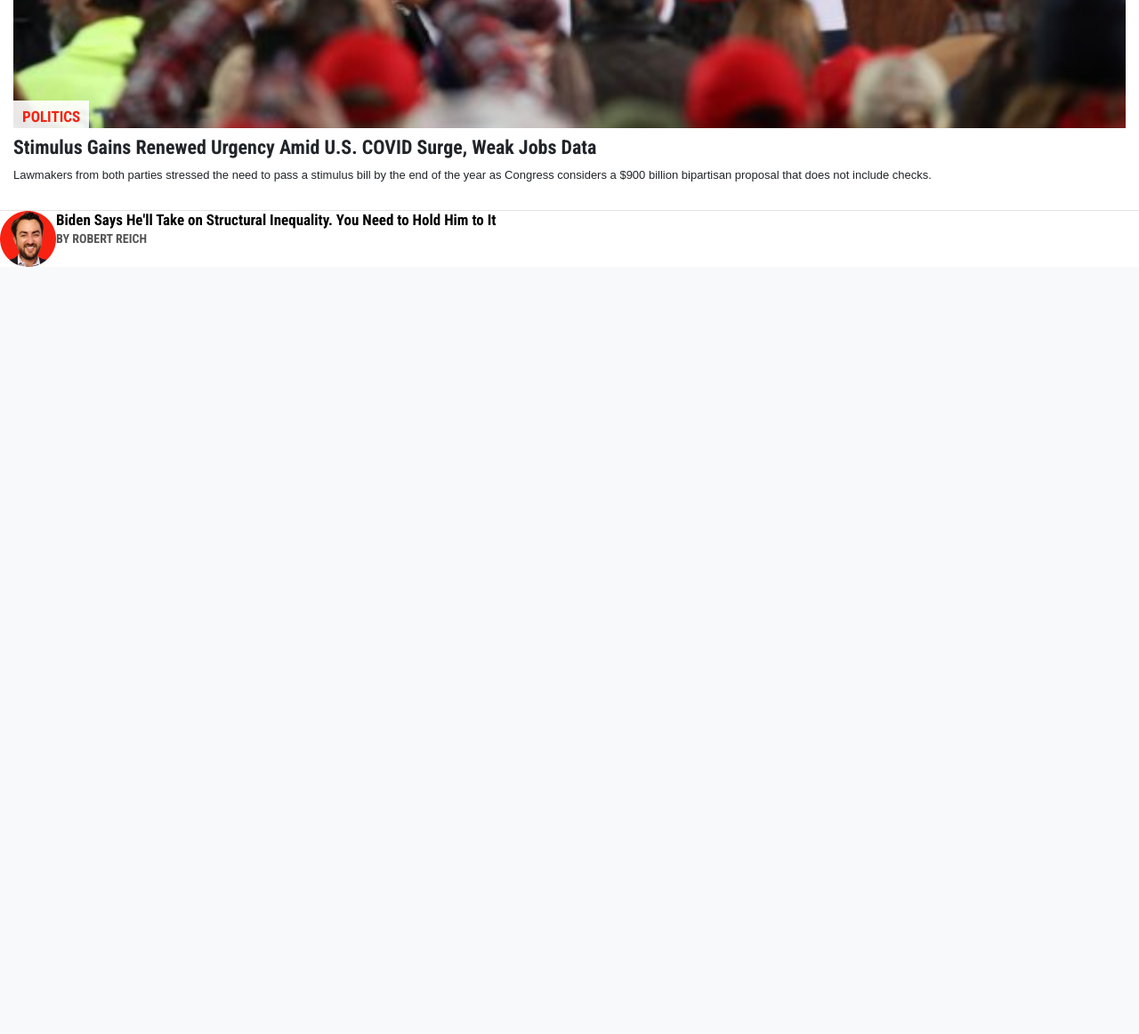
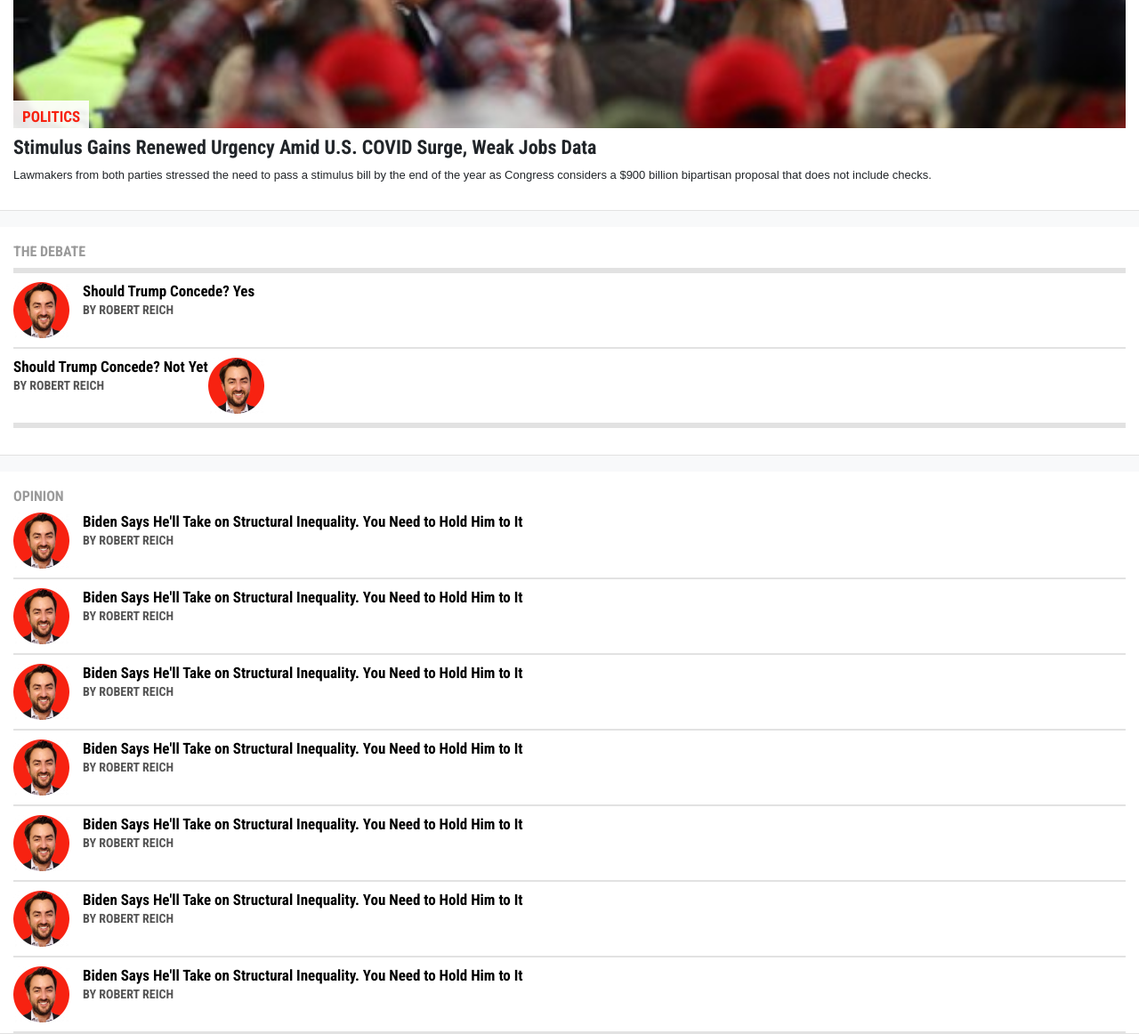
Before and after one commit to Tasheka/Bootstrap-Project, a website: page index.html in a window 1280 px wide. Shown: the part 4230-5392 px from the top of the page at 89% size. Before the commit the page ends 4530 px from the top, so only its background shows below. Drawn offline with nearby package versions, Linux system fonts and the light colour scheme; a web font is replaced by a local one.

Commit message:
add debate section

```diff
--- a/index.html
+++ b/index.html
@@ -110,7 +110,28 @@
       <section class="more"></section>
     </main>
 
+
     <aside class="opinion bg-white">
+      <h2 class="block-title">THE DEBATE</h2>
+      <section class="debate debate-top d-flex flex-row">
+        <img class="opinion-img" src="assets/josh-hammer.png" alt="#">
+        <div class="d-flex flex-column">
+        <a href="#" class="opinion-txt"> Should Trump Concede? Yes </a>
+        <h3 class="opinion-txt-2">BY ROBERT REICH</h3>
+        </div>
+      </section>
+
+      <section class="debate debate-bottom d-flex flex-row">
+        <div class="d-flex flex-column">
+          <a href="#" class="opinion-txt"> Should Trump Concede? Not Yet </a>
+          <h3 class="opinion-txt-2">BY ROBERT REICH</h3>
+          </div>
+        <img class="opinion-img" src="assets/josh-hammer.png" alt="#">
+      </section>
+    </aside>
+
+    <aside class="opinion bg-white">
+      <h2 class="block-title">OPINION</h2>
       <section class="debate d-flex flex-row">
         <img class="opinion-img" src="assets/josh-hammer.png" alt="#">
         <div class="d-flex flex-column">
@@ -118,6 +139,55 @@
         <h3 class="opinion-txt-2">BY ROBERT REICH</h3>
         </div>
       </section>
+
+      <section class="debate d-flex flex-row">
+        <img class="opinion-img align-self-end" src="assets/josh-hammer.png" alt="#">
+        <div class="d-flex flex-column">
+        <a href="#" class="opinion-txt"> Biden Says He'll Take on Structural Inequality. You Need to Hold Him to It </a>
+        <h3 class="opinion-txt-2">BY ROBERT REICH</h3>
+        </div>
+      </section>
+
+      <section class="debate d-flex flex-row">
+        <img class="opinion-img" src="assets/josh-hammer.png" alt="#">
+        <div class="d-flex flex-column">
+        <a href="#" class="opinion-txt"> Biden Says He'll Take on Structural Inequality. You Need to Hold Him to It </a>
+        <h3 class="opinion-txt-2">BY ROBERT REICH</h3>
+        </div>
+      </section>
+
+      <section class="debate d-flex flex-row">
+        <img class="opinion-img" src="assets/josh-hammer.png" alt="#">
+        <div class="d-flex flex-column">
+        <a href="#" class="opinion-txt"> Biden Says He'll Take on Structural Inequality. You Need to Hold Him to It </a>
+        <h3 class="opinion-txt-2">BY ROBERT REICH</h3>
+        </div>
+      </section>
+
+      <section class="debate d-flex flex-row">
+        <img class="opinion-img" src="assets/josh-hammer.png" alt="#">
+        <div class="d-flex flex-column">
+        <a href="#" class="opinion-txt"> Biden Says He'll Take on Structural Inequality. You Need to Hold Him to It </a>
+        <h3 class="opinion-txt-2">BY ROBERT REICH</h3>
+        </div>
+      </section>
+
+      <section class="debate d-flex flex-row">
+        <img class="opinion-img" src="assets/josh-hammer.png" alt="#">
+        <div class="d-flex flex-column">
+        <a href="#" class="opinion-txt"> Biden Says He'll Take on Structural Inequality. You Need to Hold Him to It </a>
+        <h3 class="opinion-txt-2">BY ROBERT REICH</h3>
+        </div>
+      </section>
+
+      <section class="debate d-flex flex-row">
+        <img class="opinion-img" src="assets/josh-hammer.png" alt="#">
+        <div class="d-flex flex-column">
+        <a href="#" class="opinion-txt"> Biden Says He'll Take on Structural Inequality. You Need to Hold Him to It </a>
+        <h3 class="opinion-txt-2">BY ROBERT REICH</h3>
+        </div>
+      </section>
+
       <section class="sponsored"></section>
     </aside>
 
--- a/src/scss/styles.scss
+++ b/src/scss/styles.scss
@@ -3,6 +3,7 @@ $button-color: #ffe400;
 $transparent-gray: rgba(3, 3, 3, 0.4);
 $soft-gray: #e2e2e2;
 $icons-opacity: 0.75;
+$border: 1px solid $soft-gray;
 
 @mixin arial($st, $fs, $lh) {
   font: #{$st} #{$fs}/#{$lh} Arial, Helvetica, sans-serif;
@@ -68,9 +69,8 @@ img {
 }
 
 .page {
-  main {
     aside {
-      border-bottom: 1px solid $soft-gray;
+      border-bottom: $border;
 
       margin: {
         top: 18px;
@@ -131,6 +131,10 @@ img {
     .opinion-img {
       width: 63px;
       height: 63px;
+      margin: {
+        right: 15px;
+        bottom: 10px;
+      }
     }
 
     .opinion-txt {
@@ -144,8 +148,17 @@ img {
     }
 
     .debate {
-      @extend aside;
+      border-bottom: 2px double $soft-gray;
+      margin-top: 10px;
     }
 
-  }
+    .debate-top{
+      border-top: 6px solid $soft-gray;
+      padding-top: 10px;
+    }
+
+    .debate-bottom{
+      border-bottom: 6px solid $soft-gray;
+      margin-bottom: 30px;
+    }
 }
```
Also changed, not shown: build/built/scss/styles.css.
